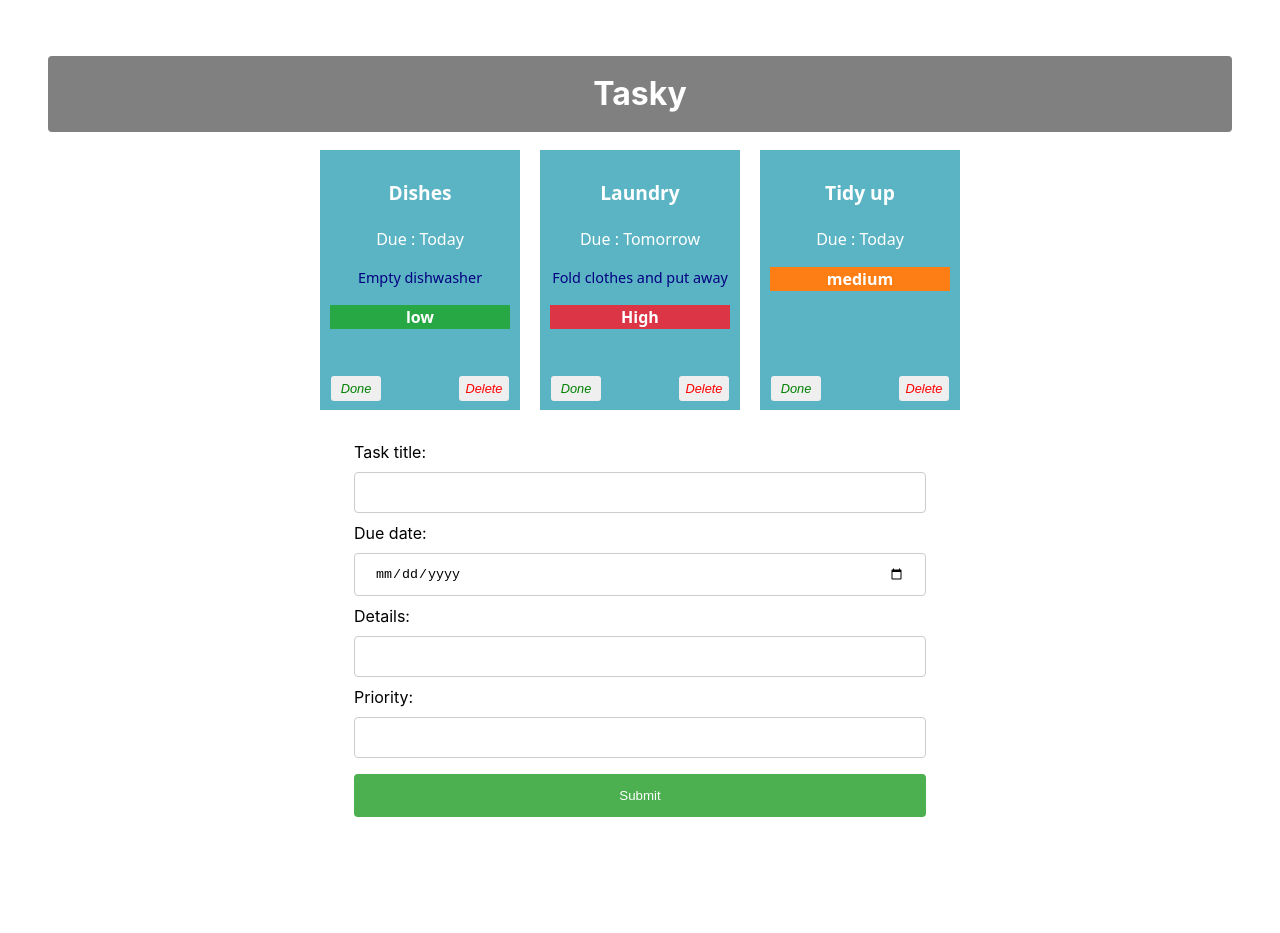
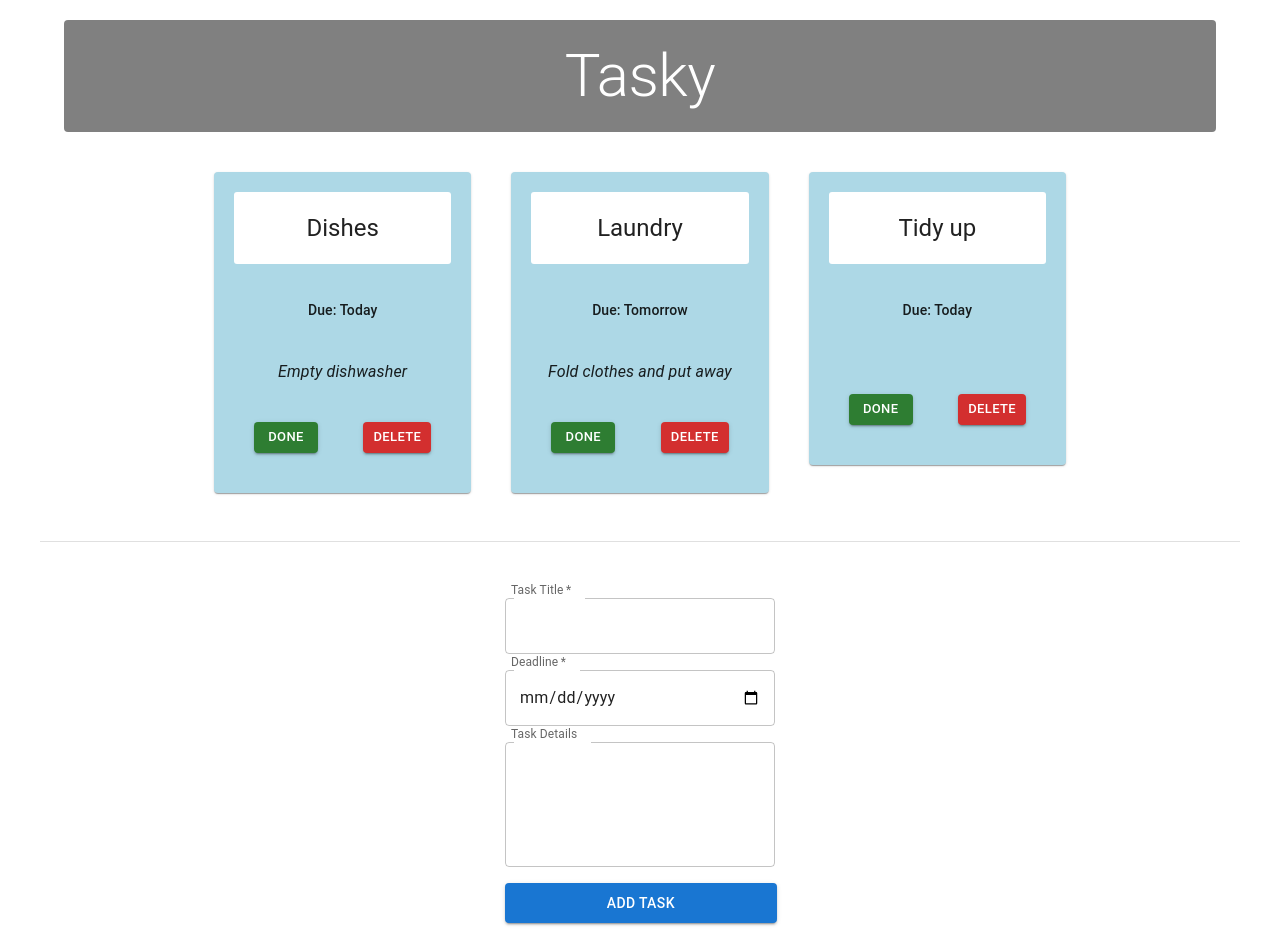
Before and after one commit to padraiccoffey399/react-basics-lab, a React (Vite) app in the folder tasky/: page / in a window 1280 px wide. Shown: the top 933 px of the page. Before the commit the page ends 893 px from the top, so only its background shows below. Built offline with nearby package versions, Linux system fonts and the light colour scheme.

Commit message:
Tasky Lab 3 done

```diff
--- a/tasky/package.json
+++ b/tasky/package.json
@@ -10,6 +10,10 @@
     "preview": "vite preview"
   },
   "dependencies": {
+    "@emotion/react": "^11.14.0",
+    "@emotion/styled": "^11.14.1",
+    "@mui/icons-material": "^9.4.0",
+    "@mui/material": "^9.4.0",
     "react": "^19.2.8",
     "react-dom": "^19.2.8",
     "uuid": "^14.0.2"
--- a/tasky/src/App.css
+++ b/tasky/src/App.css
@@ -4,7 +4,7 @@
   font-weight: 400;
 }
 
-h1 {
+/*h1 {
   text-align: center;
   background-color: grey;
   color: white;
@@ -14,6 +14,7 @@
   border-radius: 4px;
 }
 
+
 div {
   padding: 20px;
 
@@ -22,6 +23,7 @@
 .container {
   text-align: center;
 }
+
 
 .card {
   display: inline-block;
@@ -72,6 +74,7 @@
   color: red;
 }
 
+
 input[type=text], input[type=date] {
   width: 100%;
   padding: 12px 20px;
@@ -102,3 +105,4 @@
   width: 50%;
   margin: auto;
 }
+  */
--- a/tasky/src/App.jsx
+++ b/tasky/src/App.jsx
@@ -3,6 +3,11 @@
 import React, { useState } from 'react';
 import AddTaskForm from './components/Form';
 import { v4 as uuidv4 } from 'uuid';
+import Typography from '@mui/material/Typography';
+import Container from '@mui/material/Container';
+import Grid from '@mui/material/Grid';
+
+
 
 
 
@@ -74,26 +79,73 @@
     deadline: "",
     priority: ""
   });
-
-
-
-
     return (
     <div className="container">
-      <h1>Tasky</h1>
+        {/* App Header */}
+    <Container component="main">
+      <Typography
+        component="h1"
+        variant="h2"
+        align="center"
+        gutterBottom
+        sx={{
+          backgroundColor: 'gray',
+          textAlign: 'center',
+          color: 'white',
+          padding: '20px',
+          margin: '20px 0 40px 0',
+          borderRadius: '4px'
+        }}
+      >
+        Tasky
+      </Typography>
+    </Container>
+    {/* End App Header */}
+
+        {/* Task Card Grid */}
+        <Container maxWidth="md" component="main">
+            <Grid
+              container
+              spacing={5}
+              sx={{
+                justifyContent: "center"
+              }}
+            >
             {taskState.tasks.map((task, index) => (
               <Task
                 title={task.title}
                 description={task.description}
                 deadline={task.deadline}
-          priority={task.priority}
                 done={task.done}
+                key={task.id}
                 markDone={() => doneHandler(index)}
-          deleteTask = {() => deleteHandler(index)}
-          key={task.id}
+                deleteTask={() => deleteHandler(index)}
               />
             ))}
-      <AddTaskForm submit={formSubmitHandler} change={formChangeHandler} />
+          </Grid>
+        </Container>
+        {/* End Task Card Grid */}
+
+      {/* Footer - Add Task Form */}
+      <Container
+        component="footer"
+        sx={{
+          borderTop: (theme) => `1px solid ${theme.palette.divider}`,
+          my: 6,
+          py: 6,
+        }}
+      >
+        <Grid container sx={{
+          justifyContent: "center"
+        }}>
+          <AddTaskForm
+            submit={formSubmitHandler}
+            change={formChangeHandler}
+          />
+        </Grid>
+      </Container>
+  {/* End Footer */}
+
     </div>
   );
 
--- a/tasky/src/components/Form.jsx
+++ b/tasky/src/components/Form.jsx
@@ -1,28 +1,73 @@
+import Box from '@mui/material/Box';
+import TextField from '@mui/material/TextField';
+import Button from '@mui/material/Button';
+
+
 const AddTaskForm = (props) => {
 
   return (
     <div>
       <form onSubmit={props.submit}>
 
-            <label>
-            Task title:
-            <input type="text" name="title" required onChange={(event) => props.change(event)} />
-            </label>
-            <br />
-            <label>
-                Due date:
-                <input type="date" name="deadline" required onChange={(event) => props.change(event)} />
-            </label>
-            <br />
-            <label>
-                Details:
-                <input type="text" name="description" onChange={(event) => props.change(event)} />
-            </label>
-            <br/>
-            <label>
-                Priority:
-                <input type="text" name="priority" onChange={(event) => props.change(event)} />
-            </label>
+            <Box
+            component="form"
+            sx={{
+                '& .MuiOutlinedInput-root': { m: 1, width: '30ch' },
+            }}
+            onSubmit={props.submit}
+            >
+
+            <div>
+            <TextField
+                required
+                id="outlined-required"
+                name="title"
+                label="Task Title"
+                slotProps={{ inputLabel: { shrink: true } }}
+                onChange={(event) => props.change(event)}
+            />
+            </div>
+            <div>
+            <TextField
+                required
+                name="deadline"
+                label="Deadline"
+                slotProps={{ inputLabel: { shrink: true } }}
+                type="date"
+                onChange={(event) => props.change(event)}
+            />
+            </div>
+            <div>
+            <TextField
+                name="description"
+                id="outlined-multiline-static"
+                label="Task Details"
+                slotProps={{ inputLabel: { shrink: true } }}
+                multiline
+                rows={4}
+                onChange={(event) => props.change(event)}
+            />
+            </div>
+            <div>
+            <Button
+                type="submit"
+                variant="contained"
+                color="primary"
+                sx={{
+                m: 1,
+                p: 1,
+                width: '95%'
+                }}
+            >
+                Add Task
+            </Button>
+            </div>
+
+
+
+
+            </Box>
+
 
         <input type="submit" value="Submit" />
         </form>
--- a/tasky/src/components/Task.jsx
+++ b/tasky/src/components/Task.jsx
@@ -1,27 +1,102 @@
+import Box from '@mui/material/Box';
+import Button from '@mui/material/Button';
+import Card from '@mui/material/Card';
+import CardActions from '@mui/material/CardActions';
+import CardContent from '@mui/material/CardContent';
+import CardHeader from '@mui/material/CardHeader';
+import Grid from '@mui/material/Grid';
+import Typography from '@mui/material/Typography';
+
+
 const Task = (props) => {
 
-    const priorityColors = {
-    low: "#28a745",    // Green
-    medium: "#fd7e14", // Orange
-    high: "#dc3545"    // Red
+    const priorityColors = { // DIFFERENT PRIORITY COLOURS
+    low: "#28a745",
+    medium: "#fd7e14",
+    high: "#dc3545"
   };
 
-    const priorityKey = props.priority ? props.priority.toLowerCase() : "low";
-    const backgroundColor = priorityColors[priorityKey] || "#28a745";
+    const priorityKey = props.priority ? props.priority.toLowerCase() : "low"; // gets the priority of that card, if not just set to low
+    const backgroundColor = priorityColors[priorityKey] || "#28a745"; //gets the color of above priority if not, just green
 
     return (
-        <div className="card" style={{backgroundColor: props.done ? 'lightgrey' : '#5bb4c4'}}>
+        <Grid
+        key={props.id}
+        size={{ xs: 12, md: 4 }}
+        >
+        <Card
+            sx={{
+            backgroundColor: props.done ? 'lightgrey' : 'lightblue',
+            padding: '20px'
+            }}
+        >
+            <CardHeader
+            title={props.title}
+            sx={{
+                backgroundColor: 'white',
+                borderRadius: '3px',
+                padding: '20px',
+                textAlign: 'center'
+            }}
+            />
+            <CardContent>
+            <Box
+                sx={{
+                display: 'flex',
+                justifyContent: 'center',
+                alignItems: 'baseline',
+                mb: 2,
+                padding: '20px'
+                }}
+            >
+                <Typography
+                component="p"
+                variant="subtitle2"
+                color="text.primary"
+                >
+                Due: {props.deadline}
+                </Typography>
+            </Box>
+
+            <Typography
+                component="p"
+                variant="subtitle1"
+                align="center"
+                sx={{ fontStyle: 'italic' }}
+            >
+                {props.description}
+            </Typography>
+            </CardContent>
+
+            <CardActions
+            sx={{
+                justifyContent: 'space-between',
+                padding: '20px'
+            }}
+            >
+            <Button
+                variant="contained"
+                size="small"
+                color="success"
+                onClick={props.markDone}
+            >
+                Done
+            </Button>
+
+            <Button
+                variant="contained"
+                size="small"
+                color="error"
+                onClick={props.deleteTask}
+            >
+                Delete
+            </Button>
+            </CardActions>
+
+        </Card>
+        </Grid>
 
 
-            <p className="title"> {props.title} </p>
-            <p>Due : {props.deadline}</p>
-            <p className="description">{props.description}</p>
-            <p className="priority" style={{backgroundColor: backgroundColor}} > <b>{props.priority}</b></p>
-            <button onClick={props.markDone} className='doneButton'>Done</button>
-            <button className='deleteButton' onClick={props.deleteTask}>Delete</button>
-
-
-        </div>
     )
 
 }
```
Also changed, not shown: 1 other file (tests, documents, lock files or other folders). Lines whose indentation alone changed are shown as unchanged.
